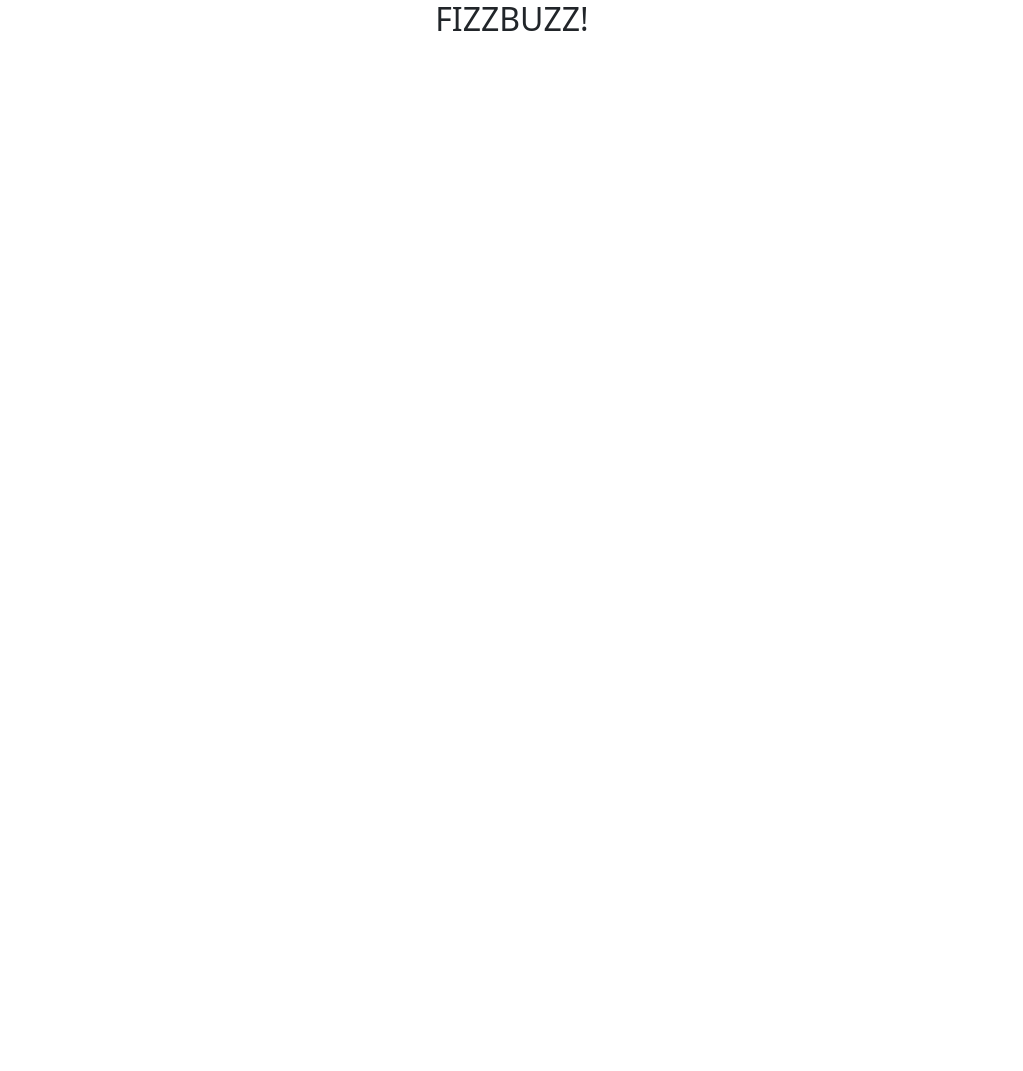
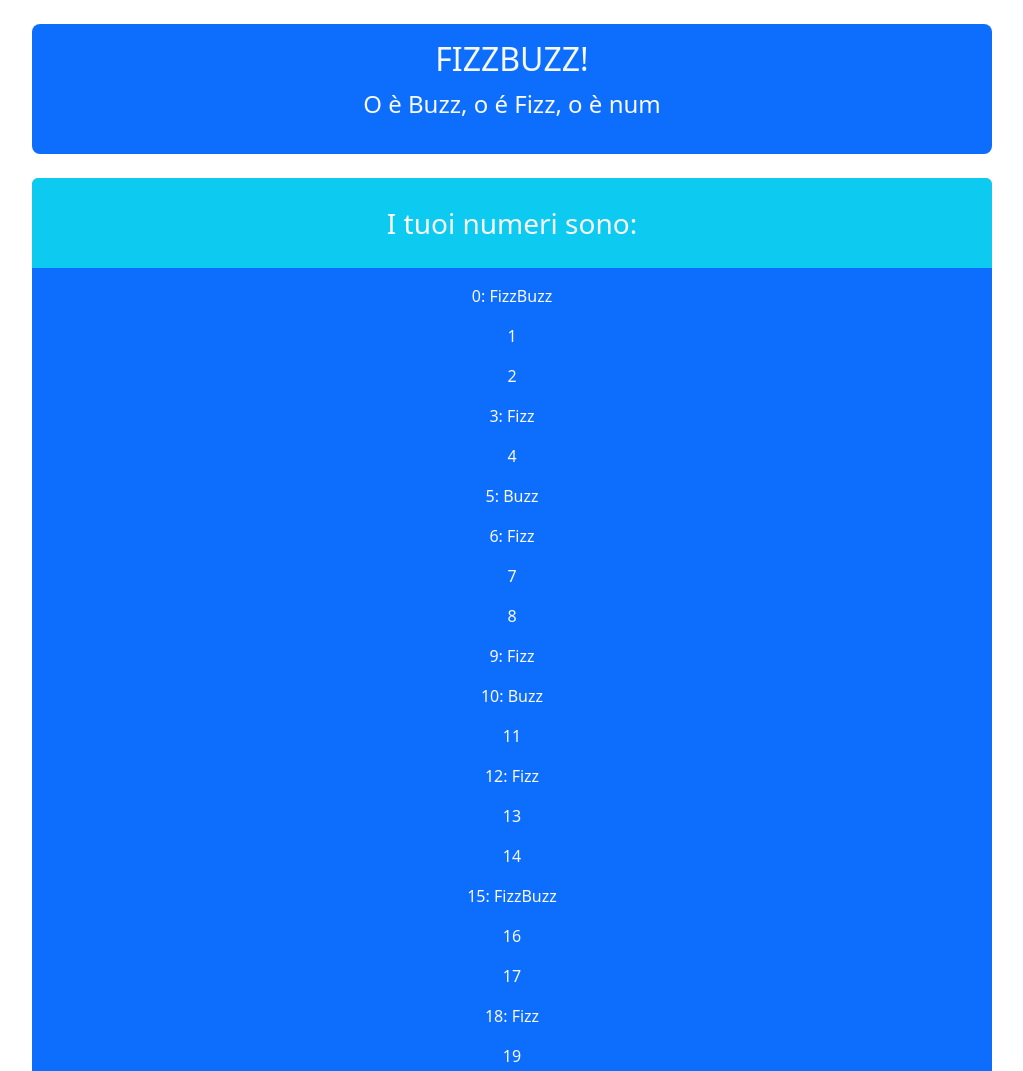
Before and after one commit to emanuelefarelli/js-fizzbuzz, a plain HTML site: page index.html in a window 1280 px wide. Shown: the top 1071 px of the page, without its empty margins (128-1151 px from the left). Before the commit the page ends 800 px from the top, so only its background shows below. Drawn offline with nearby package versions, Linux system fonts and the light colour scheme.

Commit message:
Added first bonus

```diff
--- a/index.html
+++ b/index.html
@@ -18,9 +18,24 @@
 </head>
 <body>
 
-    <h1 class="fs-2 text-center text-uppercase">
-        fizzbuzz!
-    </h1>
+    <header class="w-75 mt-4 p-3 mx-auto rounded-3 bg-primary text-center text-light">
+        <h1 class="fs-2 text-uppercase">
+            fizzbuzz!
+        </h1>
+        <p class="fs-4">
+            O è Buzz, o é Fizz, o è num
+        </p>
+    </header>
+
+    <main>
+        <div id="my-container" class=" rounded-3 bg-primary text-light mt-4 text-center w-75 mx-auto">
+            <p class="fs-3 bg-info rounded-top py-4">
+                I tuoi numeri sono:
+            </p>
+
+        </div>
+    </main>
+
 
     <script src="js/script.js"></script>
 </body>
--- a/js/script.js
+++ b/js/script.js
@@ -1,11 +1,22 @@
+
+
 for(let i = 0; i < 101; i++){
+    let p = document.createElement('p');
     if((i % 5 == 0) && (i % 3 == 0)){
         console.log('FizzBuzz');
+        p.append(i + ': ' + "FizzBuzz");
+        document.getElementById('my-container').append(p);
     }else if(i % 5 == 0){
         console.log('Buzz');
+        p.append(i + ': ' + "Buzz");
+        document.getElementById('my-container').append(p);
     }else if(i % 3 == 0){
         console.log('Fizz');
+        p.append(i + ': ' + "Fizz");
+        document.getElementById('my-container').append(p);
     }else{
         console.log(i);
+        p.append(i);
+        document.getElementById('my-container').append(p);
     }
 }
```
